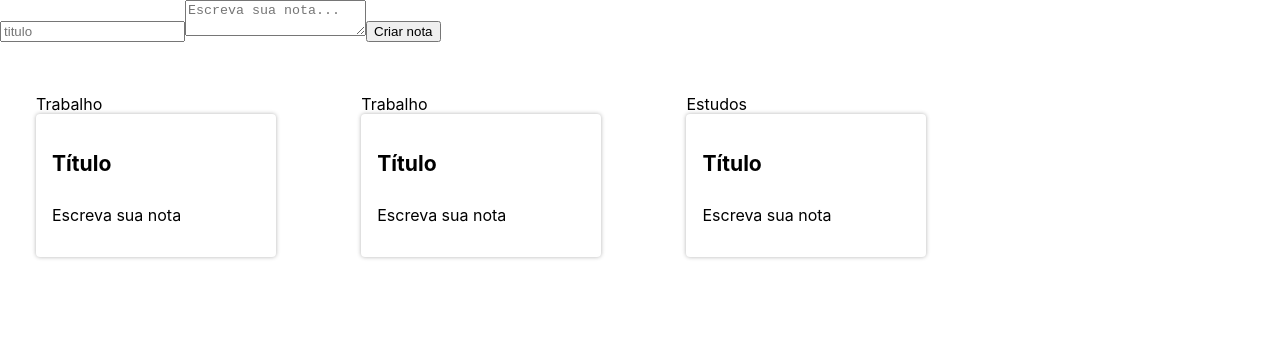
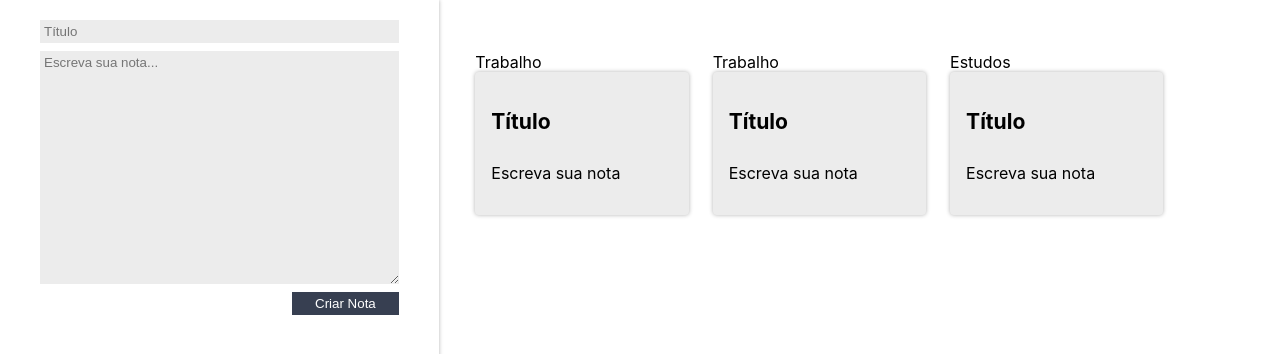
Before and after one commit to andressa-raraujo/ceep, a React (Create React App) app: page / in a window 1280 px wide. Shown: the top 354 px of the page. Built offline with nearby package versions, Linux system fonts and the light colour scheme.

Commit message:
Adicionando estilo ao formulario

```diff
--- /dev/null
+++ b/src/App.css
@@ -0,0 +1,11 @@
+.conteudo {
+  display: flex;
+}
+
+:root {
+  --primaria: #58a4b0;
+  --secundaria: #373f51;
+  --secundaria-ativa: #cccccc;
+  --fundo: #ffffff;
+  --fundo-detalhes: #ececec;
+}
--- a/src/App.js
+++ b/src/App.js
@@ -1,11 +1,14 @@
 import React, { Component } from "react";
-import FormularioCadastro from "./components/formularioCadastro";
+import FormularioCadastro from "./components/FormularioCadastro/formularioCadastro";
+
 import ListaDeNotas from "./components/ListaDeNotas/listaDeNotas";
+
+import "./App.css";
 
 class App extends Component {
   render() {
     return (
-      <div>
+      <div className="conteudo">
         <FormularioCadastro />
         <ListaDeNotas />
       </div>
--- /dev/null
+++ b/src/components/FormularioCadastro/estilo.css
@@ -0,0 +1,29 @@
+.form-cadastro {
+  flex-grow: 2;
+  box-shadow: 0 0 4px rgba(0, 0, 0, 0.3);
+  z-index: 1;
+  min-height: 100vh;
+  display: flex;
+  flex-direction: column;
+  padding: 12px 40px;
+}
+.form-cadastro_input {
+  margin-top: 8px;
+  padding: 4px;
+  border: none;
+  background-color: var(--fundo-detalhes);
+  font-family: Arial, Helvetica, sans-serif;
+  font-weight: 100;
+}
+
+.form-cadastro_submit {
+  align-self: flex-end;
+  width: 30%;
+  background-color: var(--secundaria);
+  color: white;
+  font-weight: 400;
+}
+
+.form-cadastro_submit:active {
+  background-color: var(--secundaria-ativa);
+}
--- /dev/null
+++ b/src/components/FormularioCadastro/formularioCadastro.jsx
@@ -0,0 +1,25 @@
+import React, { Component } from "react";
+import "./estilo.css";
+class FormularioCadastro extends Component {
+  render() {
+    return (
+      <form className="form-cadastro ">
+        <input
+          type="text"
+          placeholder="Título"
+          className="form-cadastro_input"
+        />
+        <textarea
+          rows={15}
+          placeholder="Escreva sua nota..."
+          className="form-cadastro_input"
+        />
+        <button className="form-cadastro_input form-cadastro_submit">
+          Criar Nota
+        </button>
+      </form>
+    );
+  }
+}
+
+export default FormularioCadastro;
--- a/src/components/formularioCadastro.jsx
+++ /dev/null
@@ -1,15 +0,0 @@
-import React, { Component } from "react";
-
-class FormularioCadastro extends Component {
-  render() {
-    return (
-      <form>
-        <input type="text" placeholder="titulo" />
-        <textarea placeholder="Escreva sua nota..." />
-        <button>Criar nota</button>
-      </form>
-    );
-  }
-}
-
-export default FormularioCadastro;
```
